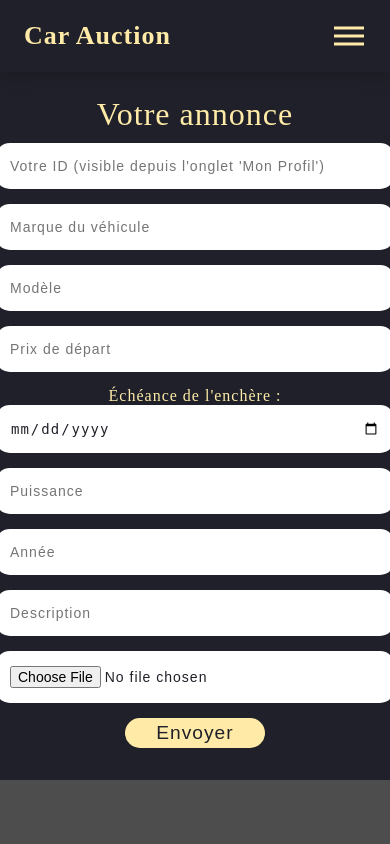
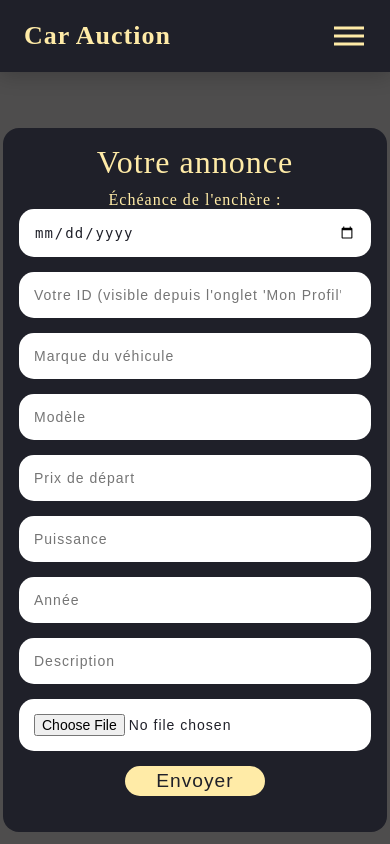
Before and after one commit to John-LP/Car_Auction, a PHP site: page /exoPHP/views/form_annonce.php in a window 390 px wide. Run offline with PHP 8.4, Linux system fonts and the light colour scheme.

Commit message:
responsive formulaire, fin du css card

```diff
--- a/css/styles_form.css
+++ b/css/styles_form.css
@@ -58,3 +58,36 @@ textarea {
   transition: all 0.3 ease;
   cursor: pointer;
 }
+
+@media all and (max-width: 770px) {
+  #contactForm {
+    padding: 1em!important;
+    width: 22em!important;
+    height: 42em!important;
+    text-align: center!important;
+    background: #1f2029!important;
+    position: fixed!important;
+    top: 30em!important;
+    left: 50%!important;
+    transform: translate(-50%, -50%)!important;
+    -webkit-transform: translate(-50%, -50%)!important;
+    border-radius: 16px!important;
+  }
+}
+
+
+@media all and (max-width: 920px) {
+  #contactForm {
+    padding: 1em;
+    width: 40em;
+    height: 45em;
+    text-align: center;
+    background: #1f2029;
+    position: fixed;
+    top: 40em;
+    left: 50%;
+    transform: translate(-50%, -50%);
+    -webkit-transform: translate(-50%, -50%);
+    border-radius: 16px;
+  }
+}
--- a/css/styles_navbar.css
+++ b/css/styles_navbar.css
@@ -64,7 +64,6 @@ nav {
 }
 
 .logo {
-  padding: 1vh 1vw;
   text-align: center;
 }
 .logo img {
--- a/views/form_annonce.php
+++ b/views/form_annonce.php
@@ -18,12 +18,12 @@
   <div id="contactForm">
     <h1 style="margin-bottom: 10px;">Votre annonce</h1>
     <form action="./../classes/class_annonce.php" method="POST" enctype="multipart/form-data">
+      <label>Échéance de l'enchère :</label>
+      <input type="date" name="date_fin" min="<?= date('Y-m-d') ?>" required />
       <input placeholder="Votre ID (visible depuis l'onglet 'Mon Profil')" type="number" name="id_utilisateur" required />
       <input placeholder="Marque du véhicule" type="text" name="marque" required />
       <input placeholder="Modèle" type="text" name="modele" required />
       <input placeholder="Prix de départ" type="number" name="prix_depart" required min="0" />
-      <label>Échéance de l'enchère :</label>
-      <input placeholder="Date de fin" type="date" name="date_fin" min="<?= date('Y-m-d') ?>" required />
       <input placeholder="Puissance" type="number" name="puissance" required min="0" />
       <input placeholder="Année" type="number" id="yearInput" name="annee" min="1985" step="1" required>
       <input placeholder="Description" type="textearea" name="description" required />
```
Also changed, not shown: css/styles_card.css (+13 -6 lines).
